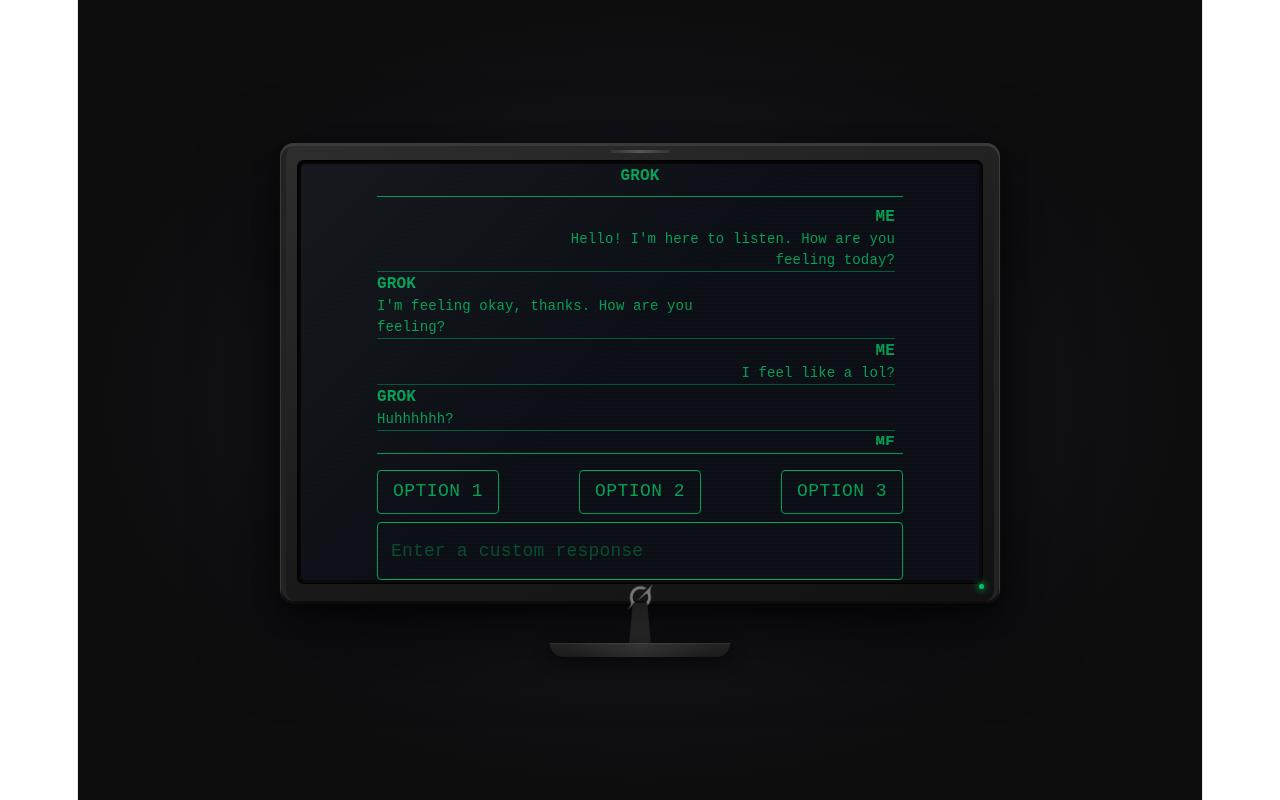
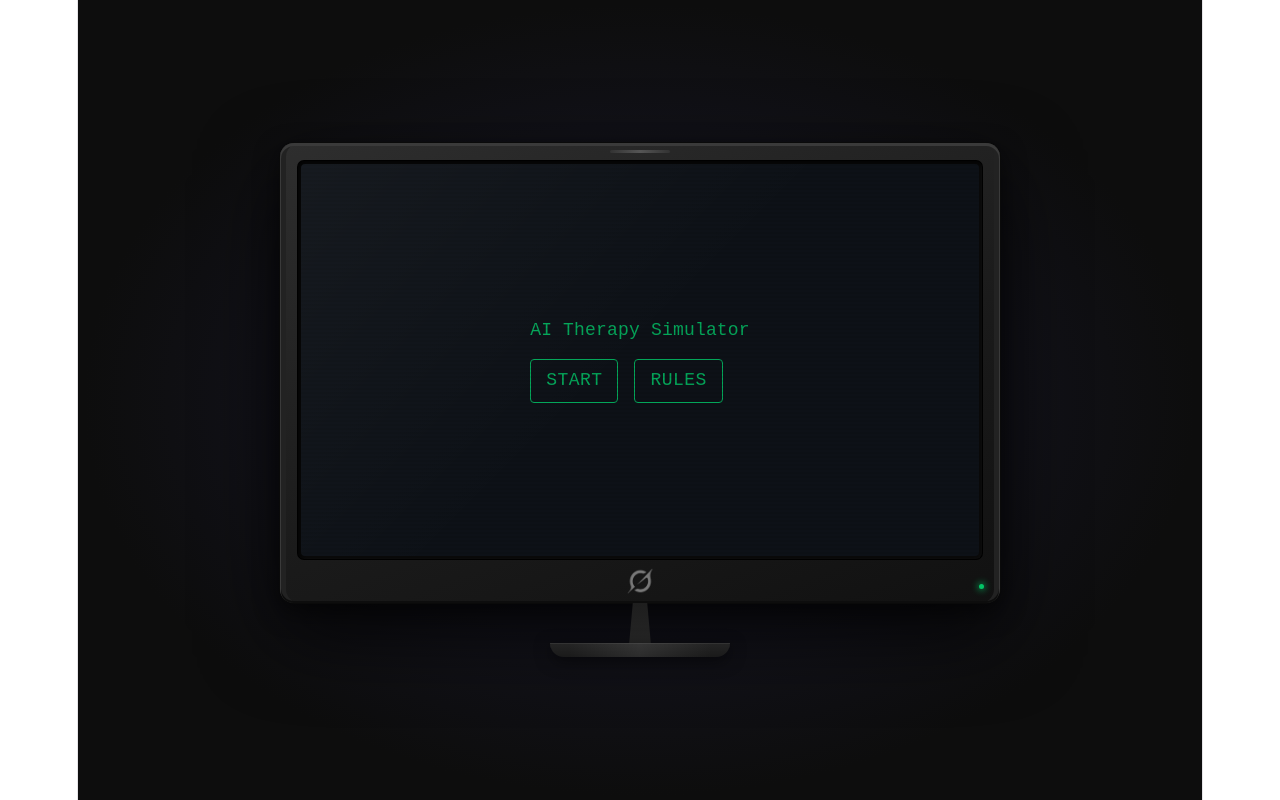
Before and after one commit to gdsc-2026/ai-therapy-simulator-2027, a React (Vite) app in the folder frontend/: page / in a window 1280 px wide. Built offline with nearby package versions, Linux system fonts and the light colour scheme.

Commit message:
fixed home screen

```diff
--- a/frontend/src/app/Game.tsx
+++ b/frontend/src/app/Game.tsx
@@ -216,7 +216,7 @@
 };
 
 const Game: React.FC = () => {
-  const [screen, setScreen] = useState<Screen>("home");
+  const [screen, setScreen] = useState<Screen>("start");
 
   return (
     <Box
@@ -232,7 +232,7 @@
         icon={<img src={grokIcon} alt="icon" style={{ width: 28, height: 28, borderRadius: 6 }}/>}
       >
         {screen === "home" && <GameScreen/>}
-        {screen === "start" && <StartScreen onStart={() => setScreen("start")}/>}
+        {screen === "start" && <StartScreen onStart={() => setScreen("home")}/>}
       </Monitor>
     </Box>
   );
```
